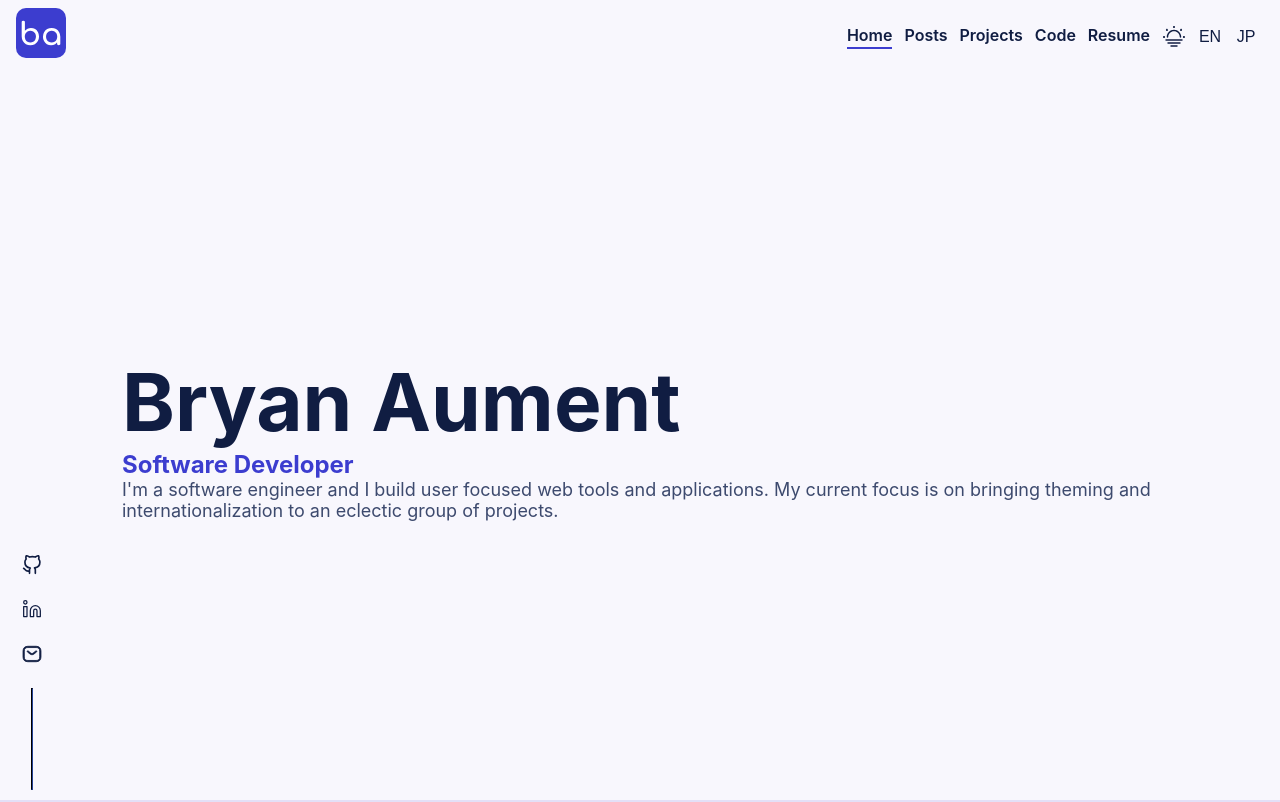
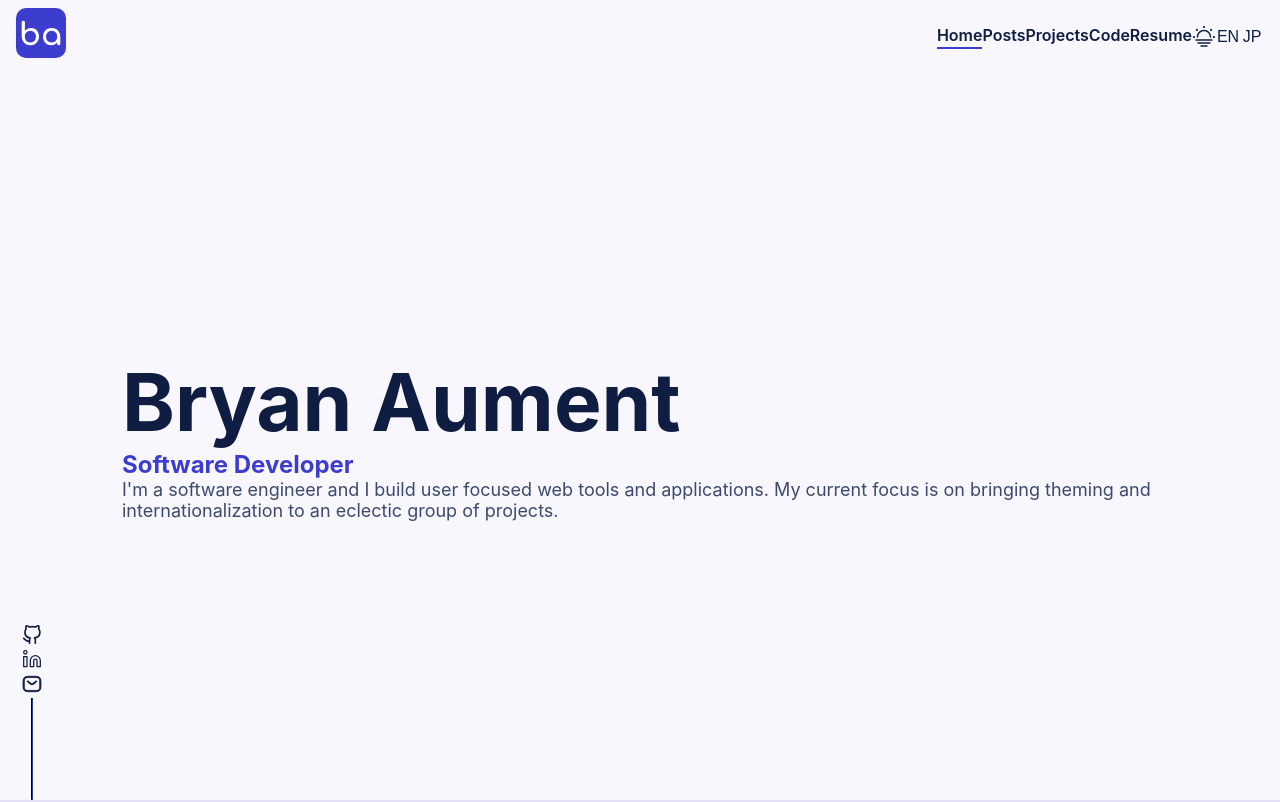
Before and after one commit to BryanAM/portfolio, a React (Create React App) app: page / in a window 1280 px wide. Shown: the top 802 px of the page. Built offline with nearby package versions, Linux system fonts and the light colour scheme.

Commit message:
removed spacing from stack

```diff
--- a/src/components/Menu/Menu.jsx
+++ b/src/components/Menu/Menu.jsx
@@ -45,7 +45,7 @@ function Menu({ menuOpen, setMenuOpen }) {
       {mobile ? (
         <MobileMenu menuOpen={menuOpen} setMenuOpen={setMenuOpen} />
       ) : (
-        <Stack className="menu-stack" spacing={6}>
+        <Stack className="menu-stack">
           <NavLink className="menu-nav-link" to="/">{t('menu.home')}</NavLink>
           <NavLink className="menu-nav-link" to="/posts">{t('menu.posts')}</NavLink>
           <NavLink className="menu-nav-link" to="/projects">{t('menu.projects')}</NavLink>
--- a/src/components/Menu/MenuMobile/MenuMobile.jsx
+++ b/src/components/Menu/MenuMobile/MenuMobile.jsx
@@ -114,7 +114,7 @@ function MenuMobile({ menuOpen, setMenuOpen }) {
         </button>
       </motion.div>
       <div ref={mobileStackRef}>
-        <Stack className={`menu-mobile-stack ${menuOpen ? 'open' : ''}`} spacing={8} verticalSpacing={2} flexDirection="column">
+        <Stack className={`menu-mobile-stack ${menuOpen ? 'open' : ''}`} flexDirection="column">
           <motion.span custom={1} initial="hideMenu" animate={menuOpen ? 'slideIn' : 'slideOut'} variants={navLinkVariants}><NavLink to="/" className="font-size-400">{t('menu.home')}</NavLink></motion.span>
           <motion.span custom={2} initial="hideMenu" animate={menuOpen ? 'slideIn' : 'slideOut'} variants={navLinkVariants}><NavLink to="/posts" className="font-size-400">{t('menu.posts')}</NavLink></motion.span>
           <motion.span custom={3} initial="hideMenu" animate={menuOpen ? 'slideIn' : 'slideOut'} variants={navLinkVariants}><NavLink to="/projects" className="font-size-400">{t('menu.projects')}</NavLink></motion.span>
--- a/src/components/SocialPole/SocialPole.jsx
+++ b/src/components/SocialPole/SocialPole.jsx
@@ -12,7 +12,7 @@ function SocialPole() {
   };
 
   return (
-    <Stack className="social-pole" verticalSpacing={10} flexDirection="column" alignContent="center">
+    <Stack className="social-pole" flexDirection="column" alignContent="center">
       <motion.a whileHover={{ scale: 1.05 }} whileTap={{ scale: 0.9 }} href="https://github.com/BryanAM" className="social-pole-link" aria-label="github link" target="_blank" rel="noopener noreferrer">
         <GithubIcon className="social-pole-github-icon" />
       </motion.a>
--- a/src/components/Stack/Stack.jsx
+++ b/src/components/Stack/Stack.jsx
@@ -1,4 +1,4 @@
-import React, { useEffect, useRef } from 'react';
+import React, { useRef } from 'react';
 import PropTypes from 'prop-types';
 import './stack.scss';
 
@@ -10,18 +10,8 @@ function Stack({
   justifyContent,
   alignItems,
   alignContent,
-  spacing,
-  verticalSpacing,
 }) {
   const stackRef = useRef(null);
-  useEffect(() => {
-    if (spacing) {
-      stackRef.current.style.setProperty('--stack-spacing', `${spacing}px`);
-    }
-    if (verticalSpacing) {
-      stackRef.current.style.setProperty('--stack-spacing-vertical', `${verticalSpacing}px`);
-    }
-  }, []);
   return (
     <div
       ref={stackRef}
@@ -45,8 +35,6 @@ Stack.defaultProps = {
   flexWrap: 'nowrap',
   justifyContent: 'flex-start',
   className: '',
-  spacing: 0,
-  verticalSpacing: 0,
 };
 
 Stack.propTypes = {
@@ -59,7 +47,5 @@ Stack.propTypes = {
   flexDirection: PropTypes.string,
   flexWrap: PropTypes.string,
   justifyContent: PropTypes.string,
-  spacing: PropTypes.number,
-  verticalSpacing: PropTypes.number,
 };
 export default Stack;
--- a/src/components/Stack/stack.scss
+++ b/src/components/Stack/stack.scss
@@ -1,10 +1,7 @@
 .stack {
   display: flex;
   > * {
-    margin-left: var(--stack-spacing);
-    margin-right: var(--stack-spacing);
-    margin-top: var(--stack-spacing-vertical);
-    margin-bottom: var(--stack-spacing-vertical);
+    margin: 0;
   }
 };
 
```
